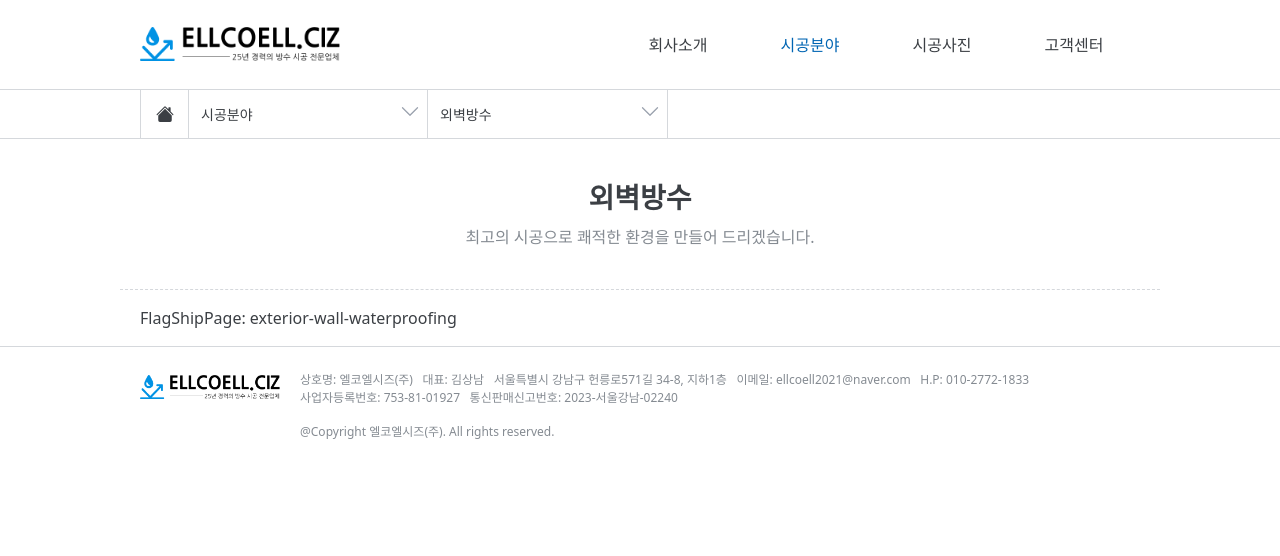
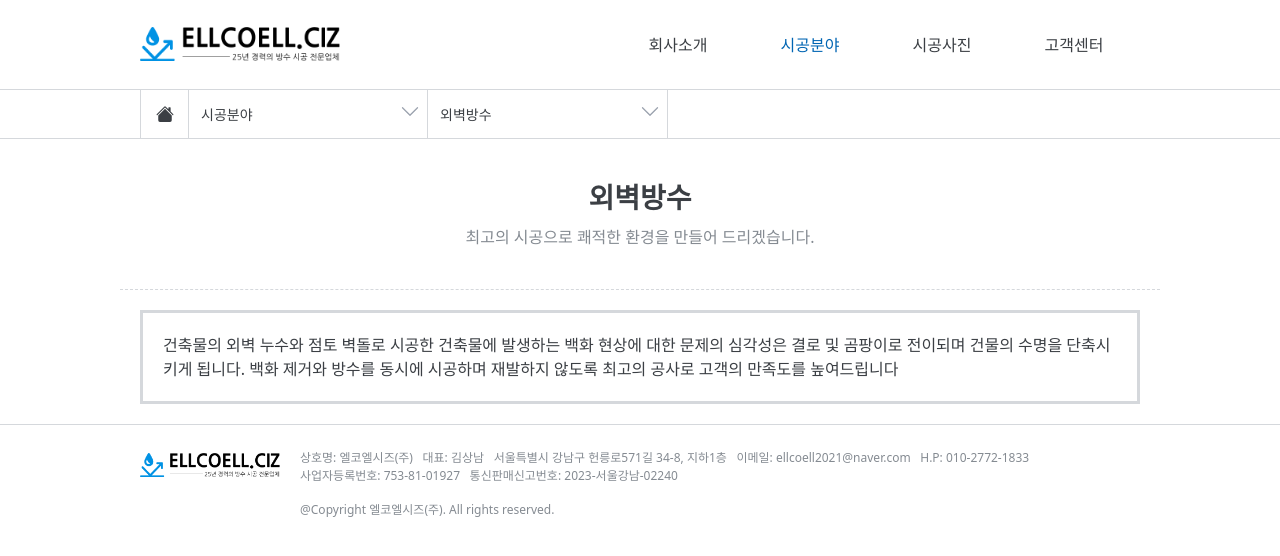
Before and after one commit to will-kim-querypie/bangsu-partner, a Next.js app: page /construction-flagship/exterior-wall-waterproofing in a window 1280 px wide. Shown: the top 556 px of the page. Built offline with nearby package versions, Linux system fonts and the light colour scheme.

Commit message:
feat: 시공 분야 페이지

```diff
--- /dev/null
+++ b/src/app/construction-flagship/[flagship]/page.module.css
@@ -0,0 +1,5 @@
+.description {
+  position: relative;
+  padding: 20px;
+  border: 3px solid var(--border-color);
+}
--- a/src/app/construction-flagship/[flagship]/page.tsx
+++ b/src/app/construction-flagship/[flagship]/page.tsx
@@ -1,5 +1,15 @@
-import { Flagship } from '@/shared/config/flagship';
+import { Flagship, FLAGSHIP_DETAILS } from '@/shared/config/flagship';
+import { Typography } from '@/shared/ui/typography';
+import styles from './page.module.css';
 
 export default function FlagShipPage({ params }: { params: { flagship: Flagship } }) {
-  return <main>FlagShipPage: {params.flagship}</main>;
+  const flagShipDetail = FLAGSHIP_DETAILS.find(detail => detail.key === params.flagship);
+
+  return (
+    <main>
+      <Typography type="detail1" className={styles.description}>
+        {flagShipDetail?.description}
+      </Typography>
+    </main>
+  );
 }
```
